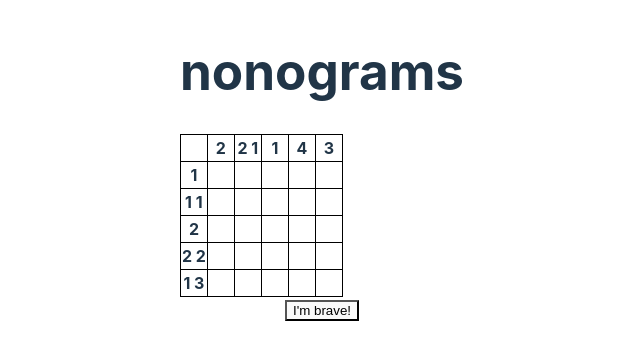
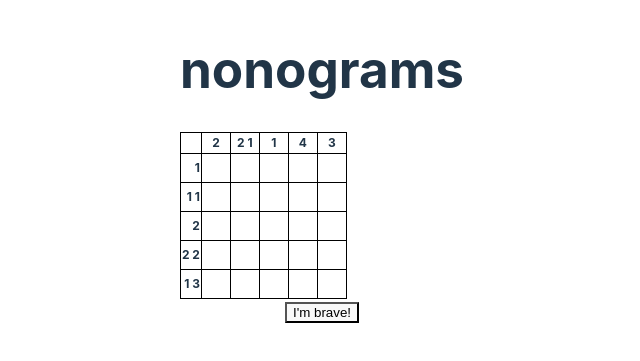
Before and after one commit to abechoe/nonograms_clone, a React (Vite) app: page / in a window 1280 px wide. Shown: the part 235-596 px from the top of the page, without its empty margins (318-958 px from the left). Built offline with nearby package versions, Linux system fonts and the light colour scheme.

Commit message:
adding some styling

```diff
--- a/src/components/Board.css
+++ b/src/components/Board.css
@@ -1,12 +1,18 @@
 table {
   border: 1px solid #000;
   border-collapse: collapse;
+  font-size: 12px;
 
   th {
     border: 1px solid #000;
   }
 
+  .rowHint {
+    text-align: right;
+  }
+
   td {
     border: 1px solid #000;
+    padding: 2px;
   }
 }
--- a/src/components/Board.tsx
+++ b/src/components/Board.tsx
@@ -61,7 +61,7 @@ export function Board({ solution = SOLUTION }) {
           {solution.map((row, rowIndex) => {
             return (
               <tr>
-                <th scope="row">{computeHints(row)}</th>
+                <th scope="row" className="rowHint">{computeHints(row)}</th>
                 {row.map((_cell, cellIndex) => {
 
                   return <Cell onSelect={(selection: boolean) => updateBoardState(rowIndex, cellIndex, selection)}/>
--- a/src/components/Cell.css
+++ b/src/components/Cell.css
@@ -1,5 +1,5 @@
 .selected {
-  background-color: black;
+  background: content-box #000;
 }
 
 .eliminated {
```
Also changed, not shown: src/components/Cell.tsx (+7 -1 lines).
